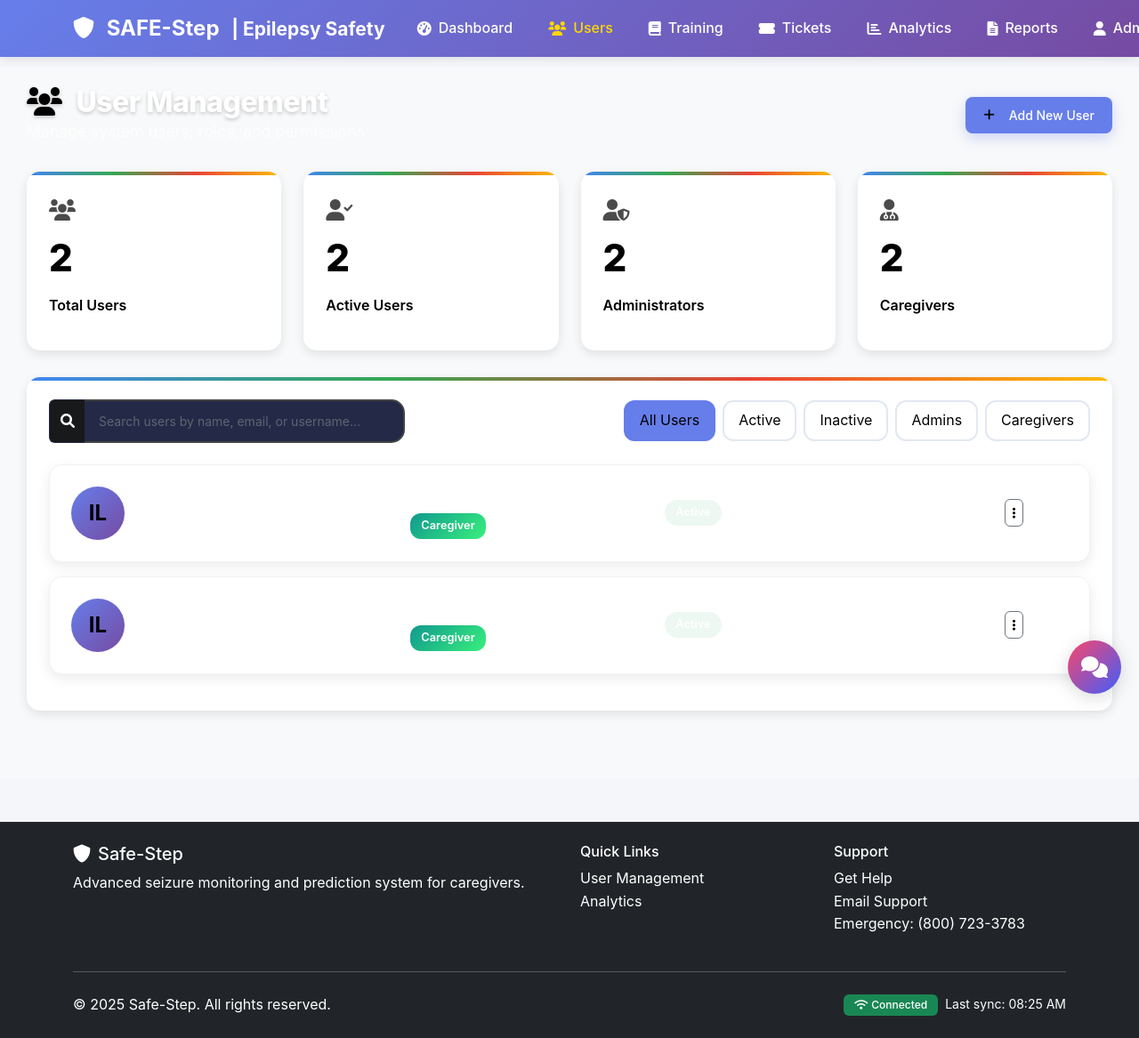
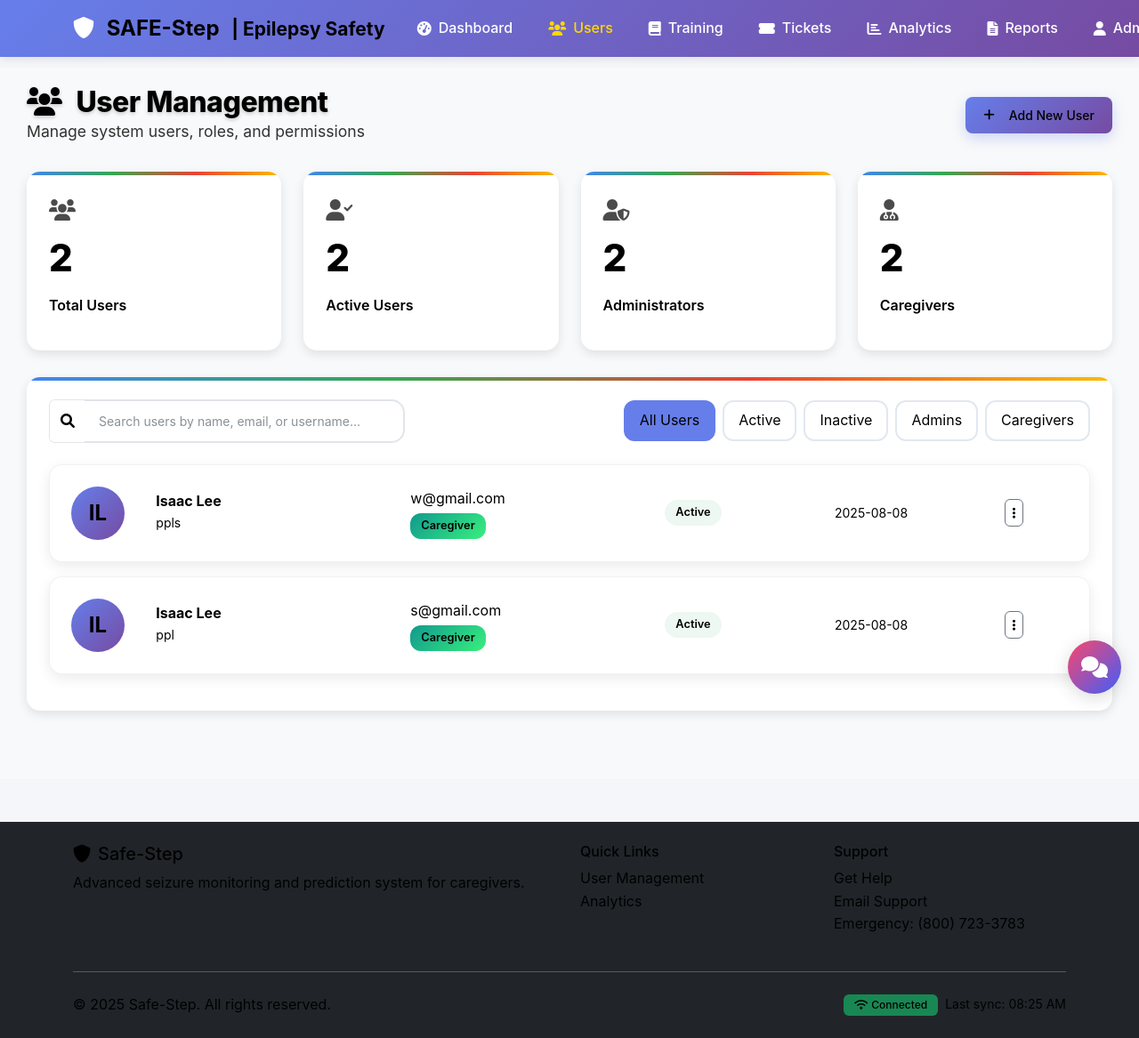
Before and after one commit to SAITHIHANAING1/webtest, a Flask app: page /admin/users in a window 1280 px wide. Shown: the whole page at 89% size. Run offline with Flask 3, Linux system fonts and the light colour scheme; the first user in the database is signed in.

Commit message:
Refactor CSS for improved consistency and dark mode support
- Enhanced the admin panel CSS by adding consistent color and background styles for various elements, including headers, forms, and buttons.
- Updated dark mode styles to exclude the admin page from global dark mode settings, ensuring a distinct appearance.
- Improved overall readability and maintainability of CSS by organizing and formatting code.

This commit significantly enhances the visual consistency and usability of the admin interface while maintaining a clear separation for dark mode styling.

```diff
--- a/SafeStep/static/css/admin-consistent.css
+++ b/SafeStep/static/css/admin-consistent.css
@@ -358,20 +358,68 @@
 .admin-page .metric-value,
 .admin-page .metric-label,
 .admin-page .admin-table td,
-.admin-page .form-title {
+.admin-page .form-title,
+.admin-page h1,
+.admin-page h2,
+.admin-page h3,
+.admin-page h4,
+.admin-page h5,
+.admin-page h6,
+.admin-page p,
+.admin-page span,
+.admin-page label,
+.admin-page small,
+.admin-page a,
+.admin-page .text-dark,
+.admin-page .text-muted,
+.admin-page .text-primary,
+.admin-page .text-success,
+.admin-page .text-info,
+.admin-page .text-warning,
+.admin-page .text-danger {
     color: #000 !important;
 }
 
 .admin-page .admin-card,
 .admin-page .metric-card,
-.admin-page .form-section {
+.admin-page .form-section,
+.admin-page .card,
+.admin-page .modal-content,
+.admin-page .dropdown-menu,
+.admin-page .table,
+.admin-page .progress,
+.admin-page .input-group-text {
     background: white !important;
     color: #000 !important;
+    border-color: #e1e5e9 !important;
 }
 
 .admin-page .admin-table th {
     background: #f8f9fa !important;
     color: #666 !important;
+}
+
+.admin-page .card-header,
+.admin-page .card-footer,
+.admin-page .modal-header,
+.admin-page .modal-footer {
+    background: #f8f9fa !important;
+    color: #000 !important;
+    border-color: #e1e5e9 !important;
+}
+
+.admin-page .form-control,
+.admin-page .form-select {
+    background: white !important;
+    color: #000 !important;
+    border-color: #e1e5e9 !important;
+}
+
+.admin-page .form-control:focus,
+.admin-page .form-select:focus {
+    background: white !important;
+    color: #000 !important;
+    border-color: #4285f4 !important;
 }
 
 /* Responsive Design */
@@ -418,8 +466,13 @@
 }
 
 @keyframes spin {
-    0% { transform: rotate(0deg); }
-    100% { transform: rotate(360deg); }
+    0% {
+        transform: rotate(0deg);
+    }
+
+    100% {
+        transform: rotate(360deg);
+    }
 }
 
 /* Notifications */
@@ -459,6 +512,7 @@
         transform: translateX(100%);
         opacity: 0;
     }
+
     to {
         transform: translateX(0);
         opacity: 1;
--- a/SafeStep/templates/nav.html
+++ b/SafeStep/templates/nav.html
@@ -1,68 +1,68 @@
 <style>
     /* Global dashboard dark mode: all boxes black, all text white, except landing, sign in, sign up */
-    body:not(.landing-page):not(.login-page):not(.sign-up-page) .card,
-    body:not(.landing-page):not(.login-page):not(.sign-up-page) .modal-content,
-    body:not(.landing-page):not(.login-page):not(.sign-up-page) .dropdown-menu,
-    body:not(.landing-page):not(.login-page):not(.sign-up-page) .table,
-    body:not(.landing-page):not(.login-page):not(.sign-up-page) .progress,
-    body:not(.landing-page):not(.login-page):not(.sign-up-page) .input-group-text {
+    body:not(.landing-page):not(.login-page):not(.sign-up-page):not(.admin-page) .card,
+    body:not(.landing-page):not(.login-page):not(.sign-up-page):not(.admin-page) .modal-content,
+    body:not(.landing-page):not(.login-page):not(.sign-up-page):not(.admin-page) .dropdown-menu,
+    body:not(.landing-page):not(.login-page):not(.sign-up-page):not(.admin-page) .table,
+    body:not(.landing-page):not(.login-page):not(.sign-up-page):not(.admin-page) .progress,
+    body:not(.landing-page):not(.login-page):not(.sign-up-page):not(.admin-page) .input-group-text {
         background: #18191a !important;
         color: #fff !important;
         border-color: #232946 !important;
     }
 
-    body:not(.landing-page):not(.login-page):not(.sign-up-page) .card-header,
-    body:not(.landing-page):not(.login-page):not(.sign-up-page) .card-footer,
-    body:not(.landing-page):not(.login-page):not(.sign-up-page) .modal-header,
-    body:not(.landing-page):not(.login-page):not(.sign-up-page) .modal-footer {
+    body:not(.landing-page):not(.login-page):not(.sign-up-page):not(.admin-page) .card-header,
+    body:not(.landing-page):not(.login-page):not(.sign-up-page):not(.admin-page) .card-footer,
+    body:not(.landing-page):not(.login-page):not(.sign-up-page):not(.admin-page) .modal-header,
+    body:not(.landing-page):not(.login-page):not(.sign-up-page):not(.admin-page) .modal-footer {
         background: #232946 !important;
         color: #fff !important;
         border: none !important;
     }
 
-    body:not(.landing-page):not(.login-page):not(.sign-up-page) .form-label,
-    body:not(.landing-page):not(.login-page):not(.sign-up-page) .form-control,
-    body:not(.landing-page):not(.login-page):not(.sign-up-page) .form-control:focus,
-    body:not(.landing-page):not(.login-page):not(.sign-up-page) .form-select,
-    body:not(.landing-page):not(.login-page):not(.sign-up-page) .form-select:focus {
+    body:not(.landing-page):not(.login-page):not(.sign-up-page):not(.admin-page) .form-label,
+    body:not(.landing-page):not(.login-page):not(.sign-up-page):not(.admin-page) .form-control,
+    body:not(.landing-page):not(.login-page):not(.sign-up-page):not(.admin-page) .form-control:focus,
+    body:not(.landing-page):not(.login-page):not(.sign-up-page):not(.admin-page) .form-select,
+    body:not(.landing-page):not(.login-page):not(.sign-up-page):not(.admin-page) .form-select:focus {
         color: #fff !important;
         background: #232946 !important;
         border-color: #444 !important;
     }
 
-    body:not(.landing-page):not(.login-page):not(.sign-up-page) .btn-primary {
+    body:not(.landing-page):not(.login-page):not(.sign-up-page):not(.admin-page) .btn-primary {
         background: #667eea !important;
         border: none !important;
         color: #fff !important;
     }
 
-    body:not(.landing-page):not(.login-page):not(.sign-up-page) .btn-secondary {
+    body:not(.landing-page):not(.login-page):not(.sign-up-page):not(.admin-page) .btn-secondary {
         background: #444 !important;
         border: none !important;
         color: #fff !important;
     }
 
-    body:not(.landing-page):not(.login-page):not(.sign-up-page) .text-dark,
-    body:not(.landing-page):not(.login-page):not(.sign-up-page) .text-muted,
-    body:not(.landing-page):not(.login-page):not(.sign-up-page) .text-primary,
-    body:not(.landing-page):not(.login-page):not(.sign-up-page) .text-success,
-    body:not(.landing-page):not(.login-page):not(.sign-up-page) .text-info,
-    body:not(.landing-page):not(.login-page):not(.sign-up-page) .text-warning,
-    body:not(.landing-page):not(.login-page):not(.sign-up-page) .text-danger {
+    body:not(.landing-page):not(.login-page):not(.sign-up-page):not(.admin-page) .text-dark,
+    body:not(.landing-page):not(.login-page):not(.sign-up-page):not(.admin-page) .text-muted,
+    body:not(.landing-page):not(.login-page):not(.sign-up-page):not(.admin-page) .text-primary,
+    body:not(.landing-page):not(.login-page):not(.sign-up-page):not(.admin-page) .text-success,
+    body:not(.landing-page):not(.login-page):not(.sign-up-page):not(.admin-page) .text-info,
+    body:not(.landing-page):not(.login-page):not(.sign-up-page):not(.admin-page) .text-warning,
+    body:not(.landing-page):not(.login-page):not(.sign-up-page):not(.admin-page) .text-danger {
         color: #fff !important;
     }
 
-    body:not(.landing-page):not(.login-page):not(.sign-up-page):not(.analytics-page) h1,
-    body:not(.landing-page):not(.login-page):not(.sign-up-page):not(.analytics-page) h2,
-    body:not(.landing-page):not(.login-page):not(.sign-up-page):not(.analytics-page) h3,
-    body:not(.landing-page):not(.login-page):not(.sign-up-page):not(.analytics-page) h4,
-    body:not(.landing-page):not(.login-page):not(.sign-up-page):not(.analytics-page) h5,
-    body:not(.landing-page):not(.login-page):not(.sign-up-page):not(.analytics-page) h6,
-    body:not(.landing-page):not(.login-page):not(.sign-up-page):not(.analytics-page) p,
-    body:not(.landing-page):not(.login-page):not(.sign-up-page):not(.analytics-page) span,
-    body:not(.landing-page):not(.login-page):not(.sign-up-page):not(.analytics-page) label,
-    body:not(.landing-page):not(.login-page):not(.sign-up-page):not(.analytics-page) small,
-    body:not(.landing-page):not(.login-page):not(.sign-up-page):not(.analytics-page) a {
+    body:not(.landing-page):not(.login-page):not(.sign-up-page):not(.analytics-page):not(.admin-page) h1,
+    body:not(.landing-page):not(.login-page):not(.sign-up-page):not(.analytics-page):not(.admin-page) h2,
+    body:not(.landing-page):not(.login-page):not(.sign-up-page):not(.analytics-page):not(.admin-page) h3,
+    body:not(.landing-page):not(.login-page):not(.sign-up-page):not(.analytics-page):not(.admin-page) h4,
+    body:not(.landing-page):not(.login-page):not(.sign-up-page):not(.analytics-page):not(.admin-page) h5,
+    body:not(.landing-page):not(.login-page):not(.sign-up-page):not(.analytics-page):not(.admin-page) h6,
+    body:not(.landing-page):not(.login-page):not(.sign-up-page):not(.analytics-page):not(.admin-page) p,
+    body:not(.landing-page):not(.login-page):not(.sign-up-page):not(.analytics-page):not(.admin-page) span,
+    body:not(.landing-page):not(.login-page):not(.sign-up-page):not(.analytics-page):not(.admin-page) label,
+    body:not(.landing-page):not(.login-page):not(.sign-up-page):not(.analytics-page):not(.admin-page) small,
+    body:not(.landing-page):not(.login-page):not(.sign-up-page):not(.analytics-page):not(.admin-page) a {
         color: #fff !important;
     }
 </style>
```
Also changed, not shown: SafeStep/static/css/style.css (+81 -37 lines).
